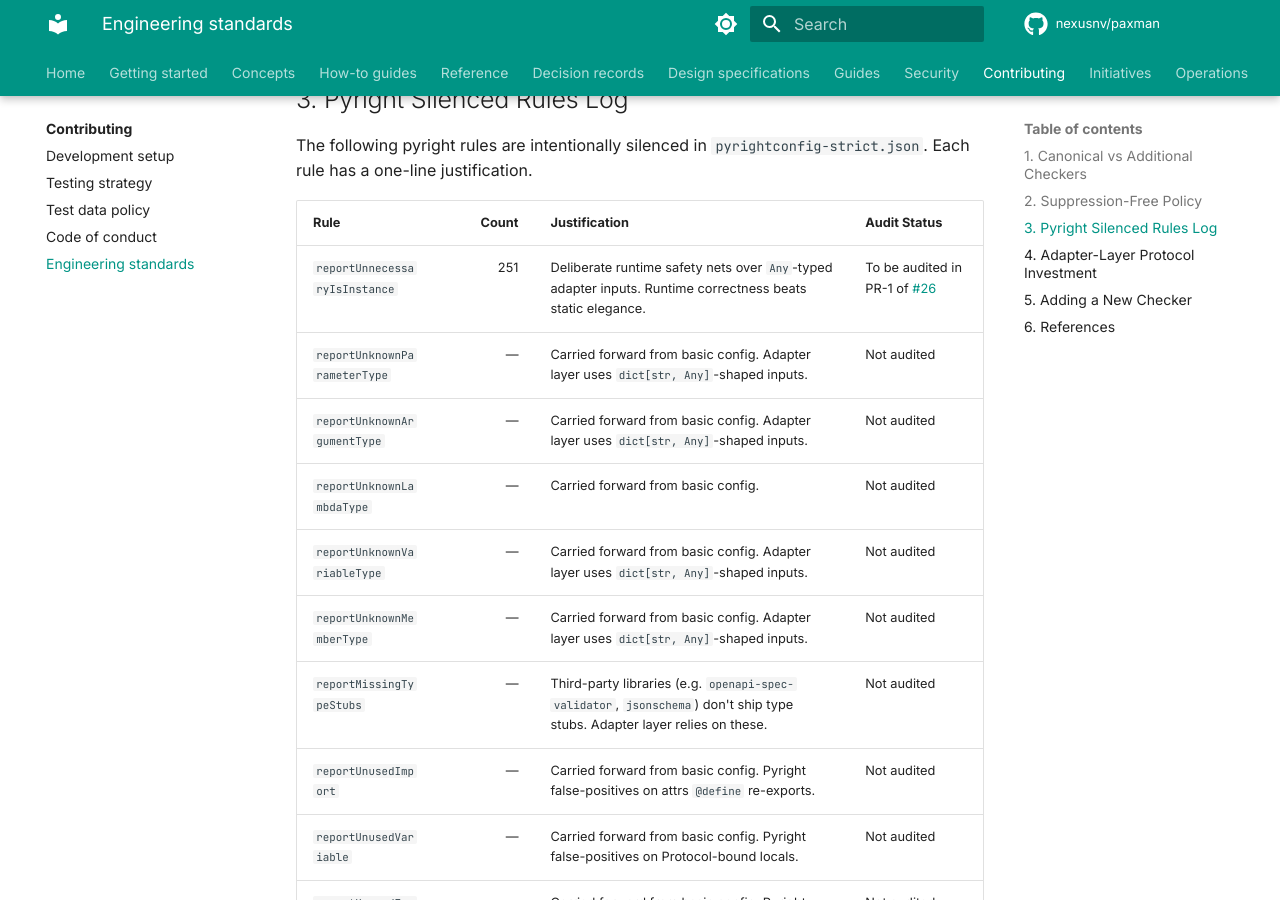
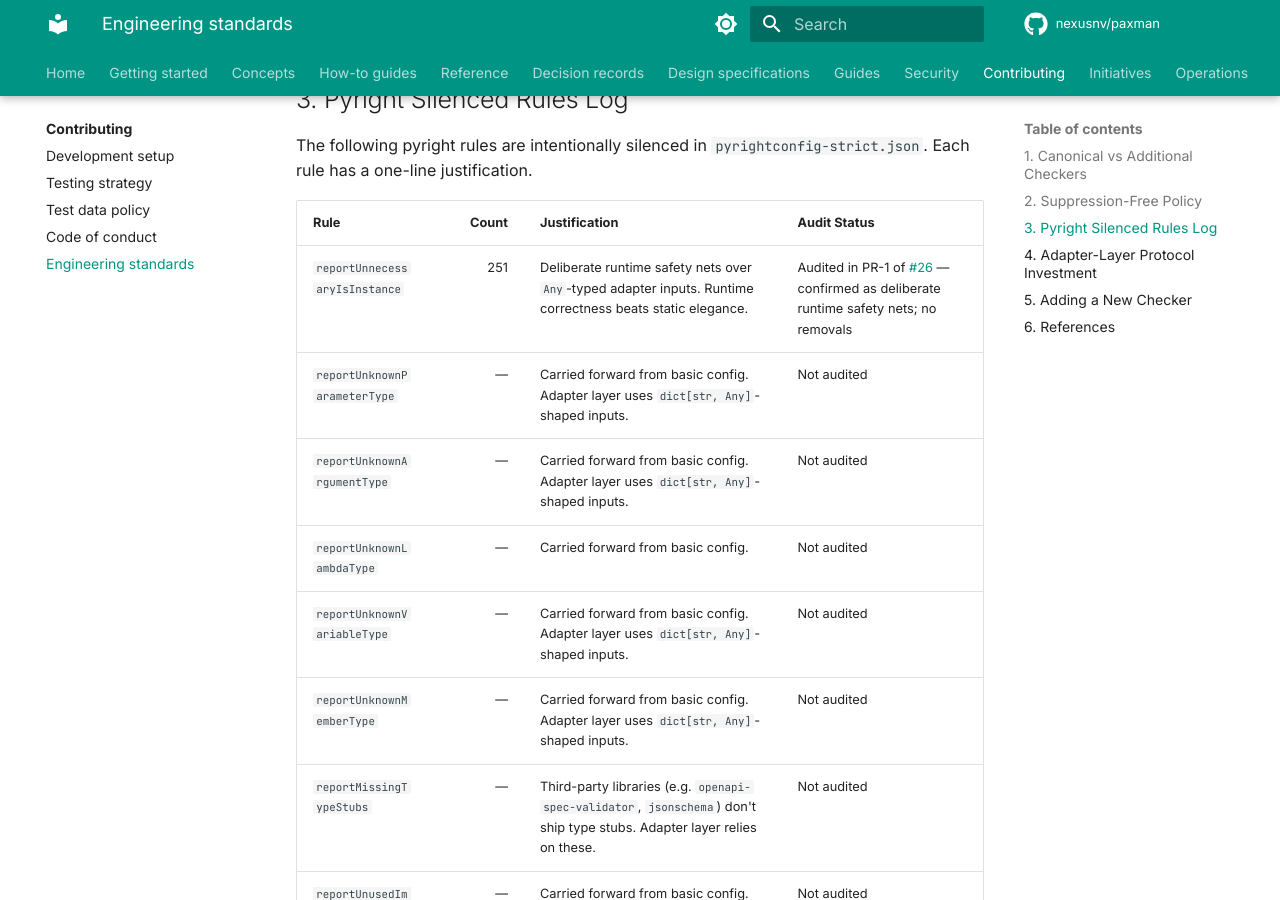
Before and after one commit to nexusnv/paxman, an MkDocs documentation site: the page built from docs/contributing/engineering-standards.md, in a window 1280 px wide and 900 px high, scrolled down 1711 px. Built offline with MkDocs 1.6.1 and Material for MkDocs 9.7.7, drawn with Linux system fonts in a browser that asks for light colours; comment, search, counter and statistics services are not loaded.

Commit message:
docs: update Initiative status and engineering-standards audit for PR-1
- pyright-strict-mode.md: Status 'PR-0 in progress' -> 'PR-1 in progress'
- engineering-standards.md: reportUnnecessaryIsInstance audit status updated to
  'Audited in PR-1' (confirmed as deliberate runtime safety nets, no removals)

Part of PR-1 of issue #26 (Pyright Strict Mode Initiative).

```diff
--- a/docs/contributing/engineering-standards.md
+++ b/docs/contributing/engineering-standards.md
@@ -65,7 +65,7 @@ The following pyright rules are intentionally silenced in
 
 | Rule | Count | Justification | Audit Status |
 |---|---:|---|---|
-| `reportUnnecessaryIsInstance` | 251 | Deliberate runtime safety nets over `Any`-typed adapter inputs. Runtime correctness beats static elegance. | To be audited in PR-1 of [#26](https://github.com/nexusnv/paxman/issues/26) |
+| `reportUnnecessaryIsInstance` | 251 | Deliberate runtime safety nets over `Any`-typed adapter inputs. Runtime correctness beats static elegance. | Audited in PR-1 of [#26](https://github.com/nexusnv/paxman/issues/26) — confirmed as deliberate runtime safety nets; no removals |
 | `reportUnknownParameterType` | — | Carried forward from basic config. Adapter layer uses `dict[str, Any]`-shaped inputs. | Not audited |
 | `reportUnknownArgumentType` | — | Carried forward from basic config. Adapter layer uses `dict[str, Any]`-shaped inputs. | Not audited |
 | `reportUnknownLambdaType` | — | Carried forward from basic config. | Not audited |
```
Also changed, not shown: docs/initiatives/pyright-strict-mode.md (+1 -1 lines).
